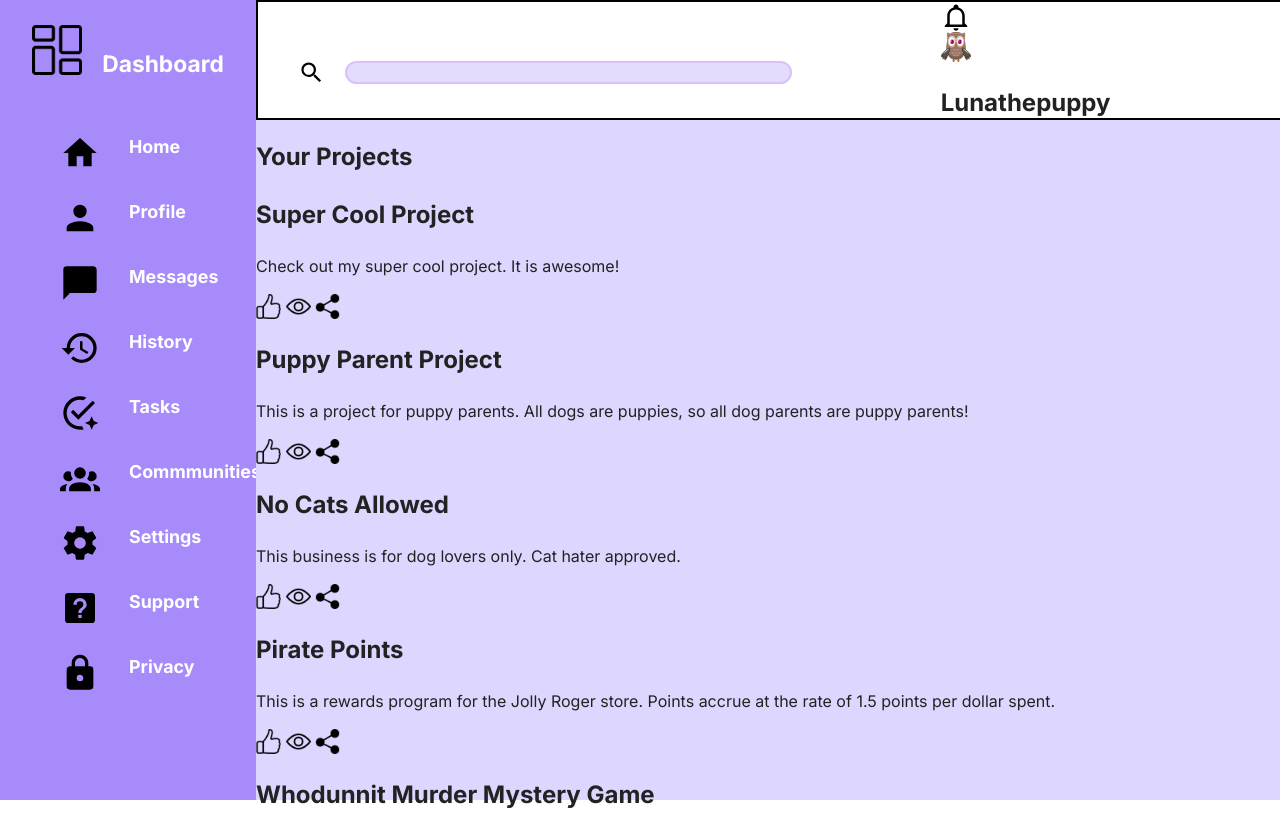
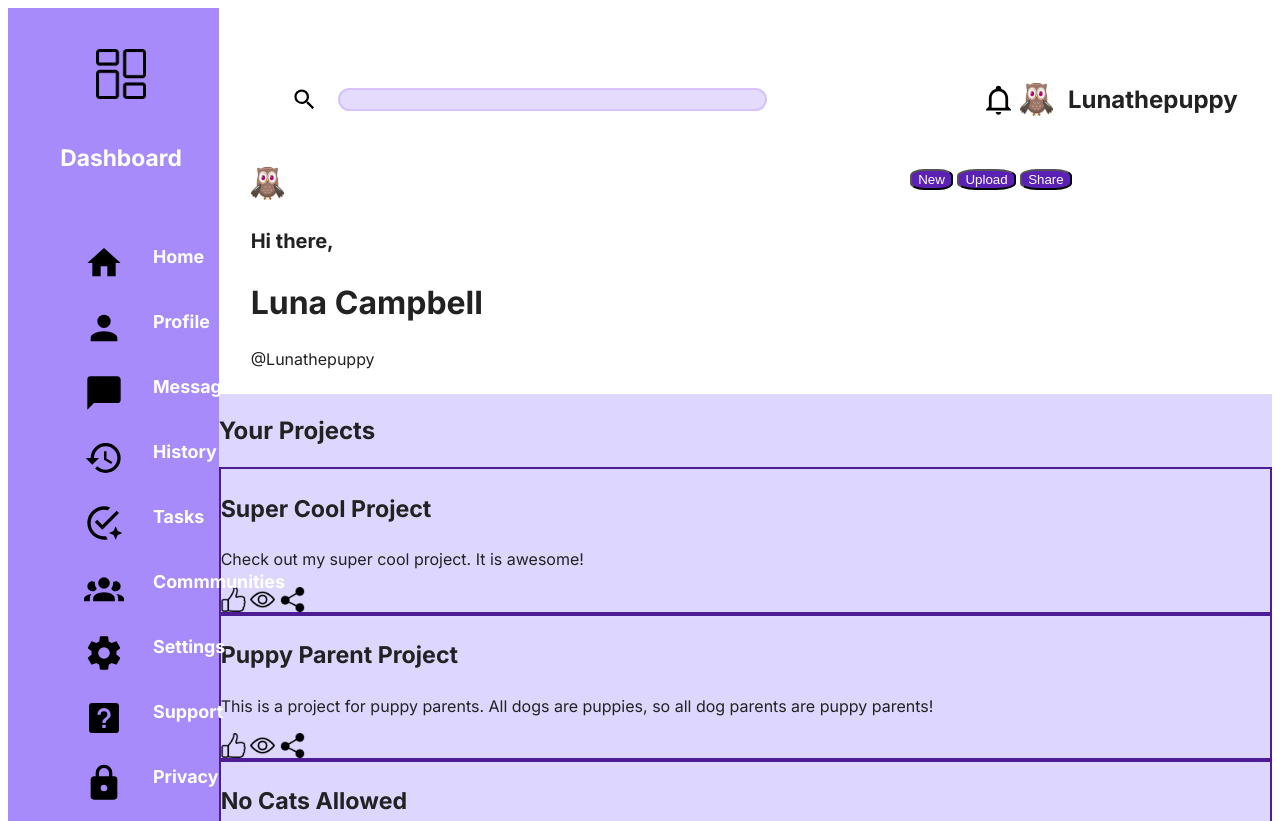
Before and after one commit to ashc735/admin-dashboard, a website built with Parcel: page index.html in a window 1280 px wide. Shown: the top 821 px of the page. Built offline with nearby package versions, Linux system fonts and the light colour scheme.

Commit message:
Added more styles to header section

```diff
--- a/css/style.css
+++ b/css/style.css
@@ -92,26 +92,31 @@ textarea {
    body {
     font-family: 'Inter', sans-serif;
     display: grid;
-    grid-template-columns: 1fr 4fr;
-    grid-template-rows: 15vh 85vh;
-    width: 100vw;
-    height: 100vh;
-    margin: 0;
+    grid-template-columns: 1fr 5fr;
+    grid-template-rows: minmax(1fr, 300px) 4fr;
+
    }
 
    /*=== SIDEBAR STYLES ===*/
 
    .content-wrapper {
-    display: grid;
-    grid-column: 1;
+    z-index: 2;
+    background: #a78bfa;
+    min-width: 175px;
+    display: flex;
+    flex-direction: column;
+    gap: 60px;
     grid-row: 1 / 3;
-    background: #a78bfa;
-    padding: 25px 20px;
+    padding: 1em;
   }
 
   .sidebar {
     color: white;
     font-weight: bold;
+    display: grid;
+    grid-column: 1;
+    grid-row: 1 / 3;
+    padding: 25px 20px;
   }
 
   .sidebar .logo {
@@ -166,15 +171,13 @@ textarea {
    /*==== HEADER STYLES ====*/
 
    .header {
+    padding: 1.5em 2em;
     display: grid;
     grid-template-columns: 2fr 1fr;
-    justify-content: space-between;
-    column-gap: var(--space-2x);
-    row-gap: var(--space-2x);
-    width: 100%;
-    border: 2px solid black;
-    padding-bottom: 10px;
-    background: white;
+    grid-template-rows: 1fr 1.5fr;
+    background-color: white;
+    box-shadow: 0 5px 10px -10px #ede9fe;
+
    }
 
    .search-wrapper {
@@ -201,16 +204,25 @@ textarea {
 
    .profile-header {
     display: grid;
+    grid-template-columns: 1.33em 2.33em 105px;
+    align-items: center;
+    justify-content: center;
+    gap: 1em;
 
    }
 
    .profile-header img {
-    height: 30px;
-    width: 30px;
+    height: 33px;
+    width: 33px;
+    padding: 5px 5px;
    }
 
    .profile-header h3 {
     font-size: 1.5rem;
+   }
+
+   .profile-bar {
+
    }
 
    .greeting img {
@@ -238,12 +250,14 @@ textarea {
     background: #ddd6fe;
    }
 
+   /*=== PROJECT STYLES ===*/
+
    #projects {
     display: grid;
    }
 
    #projects h2 {
-    font-size: 1.75em;
+    font-size: 1.75rem;
    }
 
    .projects-wrapper {
@@ -251,11 +265,13 @@ textarea {
    }
 
    .project-piece {
+    box-shadow: 0 5px 10px -10px #ede9fe;
+    border: #4c1d95 2px solid;
 
    }
 
    .project-piece h3 {
-    font-size: 1.5rem;
+    font-size: 1.45rem;
    }
 
    .project-piece p {
@@ -266,6 +282,56 @@ textarea {
     height: 25px;
     width: 25px;
    }
+
+   /*===ANNOUNCEMENT STYLES===*/
+
+   #announcements {
+
+   }
+
+   #announcements h2 {
+    font-size: 1.75rem;
+   }
+
+   .announcement-item {
+
+   }
+
+   .announcement-item h4 {
+    font-size: 1.33rem;
+   }
+
+   .announcement-item p {
+    font-size: 0.875rem;
+   }
+
+   /*=== TRENDING STYLES ===*/
+
+   #trending {
+
+   }
+
+   #trending h2 {
+    font-size: 1.75rem;
+   }
+
+   .trending-users {
+
+   }
+
+   .profile {
+
+   }
+
+   .profile em {
+
+   }
+
+   .profile p {
+    font-size: 0.875rem;
+   }
+
+
 
 
 
```
